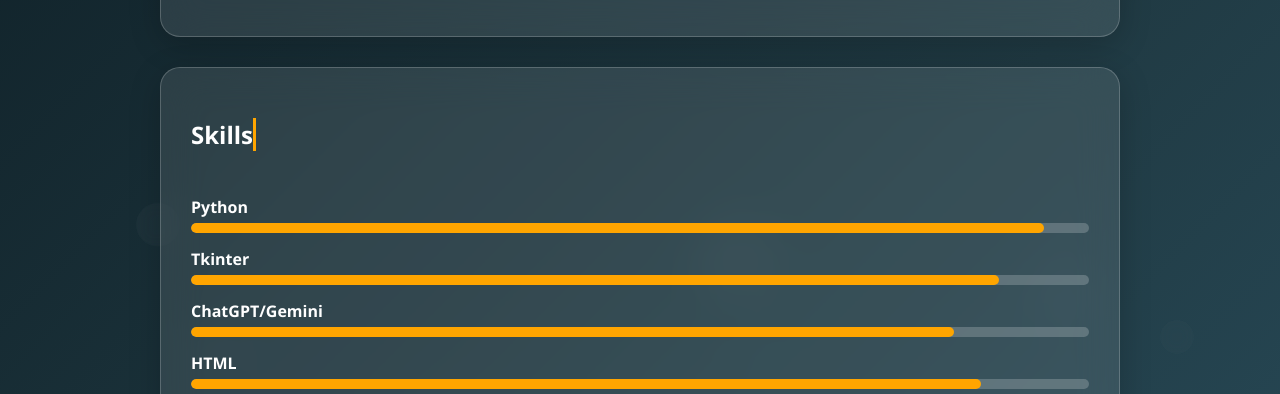
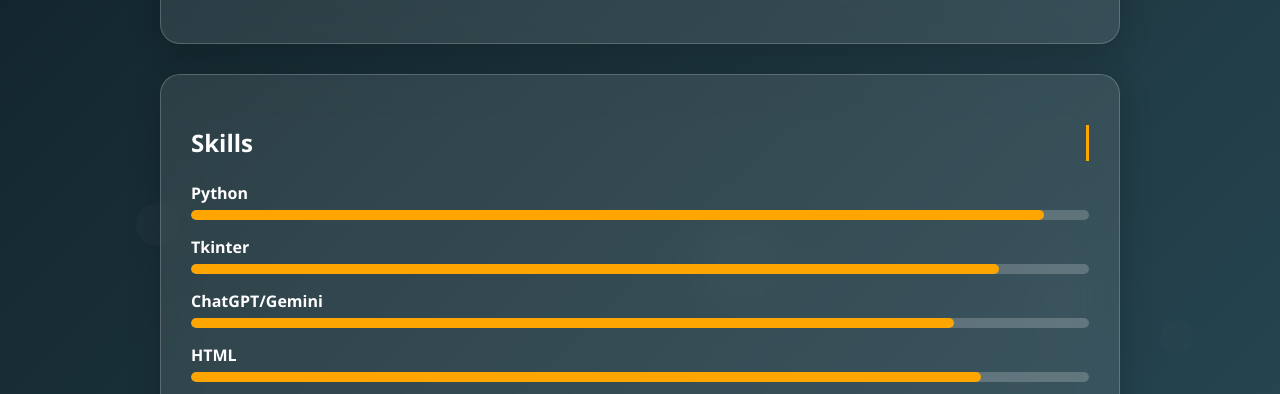
Before and after one commit to RootDeveloperDS/Portfolio, a plain HTML site: page index Portfolio.html in a window 1280 px wide. Shown: the part 312-706 px from the top of the page. Drawn offline with Linux system fonts and the light colour scheme; a web font is replaced by a local one.

Commit message:
Update index Portfolio.html

```diff
--- a/index Portfolio.html
+++ b/index Portfolio.html
@@ -129,6 +129,7 @@
       box-shadow: 0 8px 32px rgba(0, 0, 0, 0.2);
       transition: background 0.5s ease;
       animation: fadeInUp 1s forwards;
+      line-height: 1.5;
     }
     body.light-mode .glass-box {
       background: var(--glass-light);
@@ -140,8 +141,8 @@
     .typewriter {
       overflow: hidden;
       border-right: .15em solid orange;
-      white-space: pre-wrap;
-      display: inline-block;
+      white-space: normal;
+      display: block;
       animation: typing 3s steps(80, end), blink-caret .75s step-end 4;
     }
     @keyframes typing {
```
